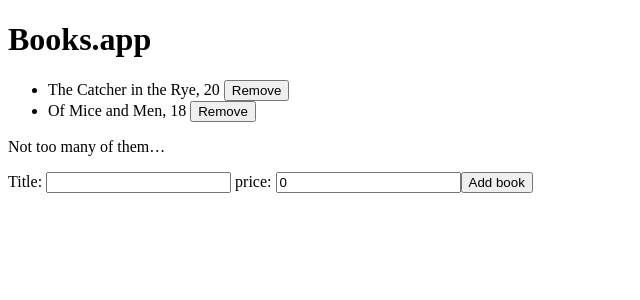
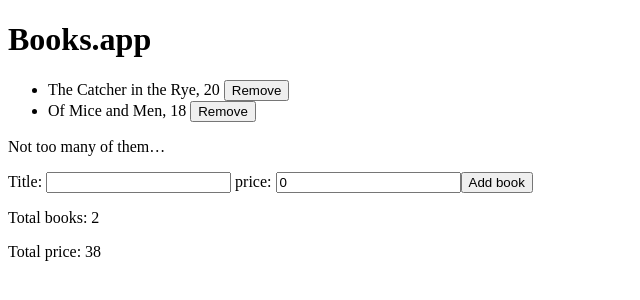
Before and after one commit to MateuszMyszke/Vue-BooksApp, a Vue app: page / in a window 1280 px wide. Shown: the top 300 px of the page, without its empty margins (0-640 px from the left). Built offline with nearby package versions, Linux system fonts and the light colour scheme.

Commit message:
Add booksSummary

```diff
--- a/src/App.vue
+++ b/src/App.vue
@@ -18,6 +18,7 @@
     <!-- add book form -->
     <bookForm @add="addBook" />
 
+    <booksSummary :books="books"/>
   </div>
 </template>
 
@@ -25,6 +26,7 @@
 import BooksLengthMsg from './components/BooksLengthMsg.vue'
 import BooksList from './components/BooksList.vue'
 import BookForm from './components/BookForm.vue'
+import BooksSummary from './components/BooksSummary.vue'
 
 export default {
   name: 'App',
@@ -52,6 +54,6 @@ export default {
       this.books.push({ ...book })
     }
   },
-  components: { BooksList, BooksLengthMsg, BookForm }
+  components: { BooksList, BooksLengthMsg, BookForm, BooksSummary }
 }
 </script>
--- /dev/null
+++ b/src/components/BooksSummary.vue
@@ -0,0 +1,26 @@
+<template>
+  <div>
+    <p>Total books: {{ booksLength }}</p>
+    <p>Total price: {{ totalPrice }}</p>
+  </div>
+</template>
+
+<script>
+export default {
+  name: 'BooksSummary',
+  props: {
+    books: {
+      type: Array,
+      required: true
+    }
+  },
+  computed: {
+    booksLength() {
+      return this.books.length;
+    },
+    totalPrice() {
+      return this.books.reduce((sum, book) => sum + book.price, 0);
+    }
+  }
+}
+</script>
```
